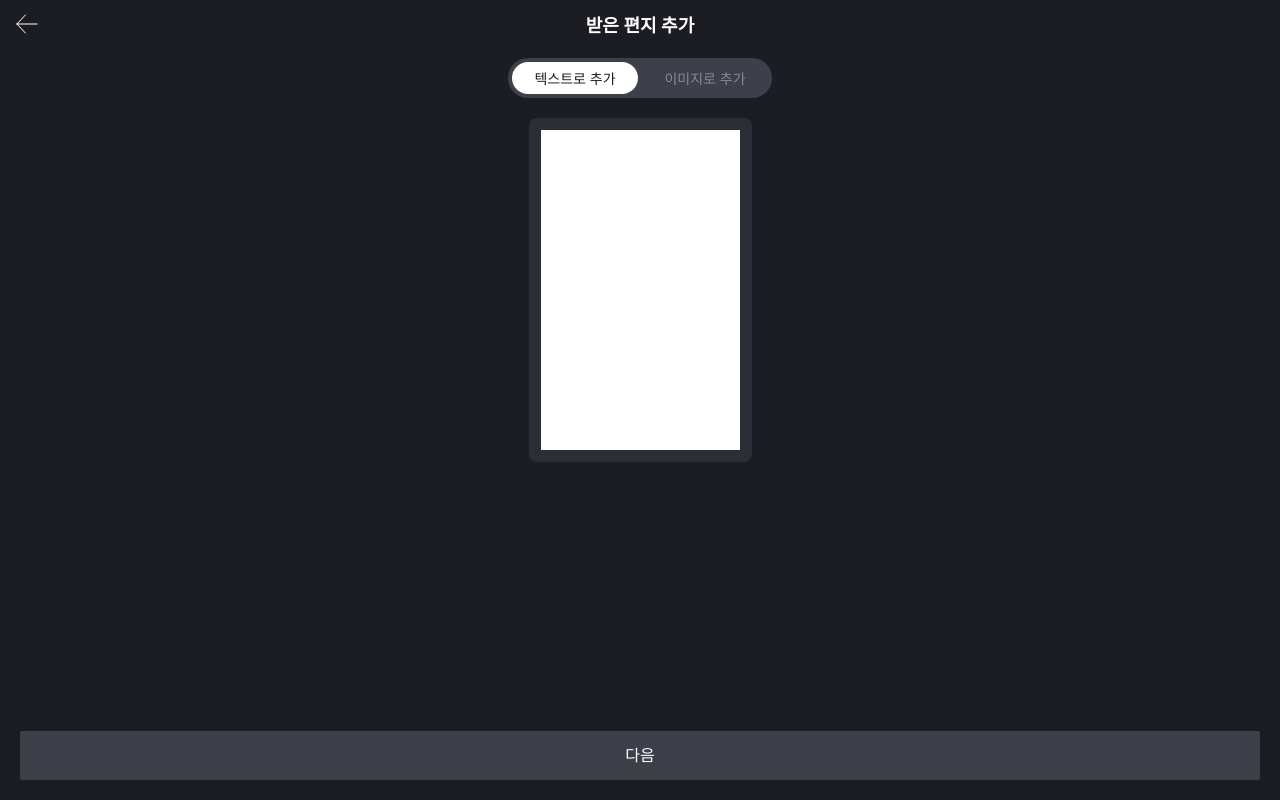
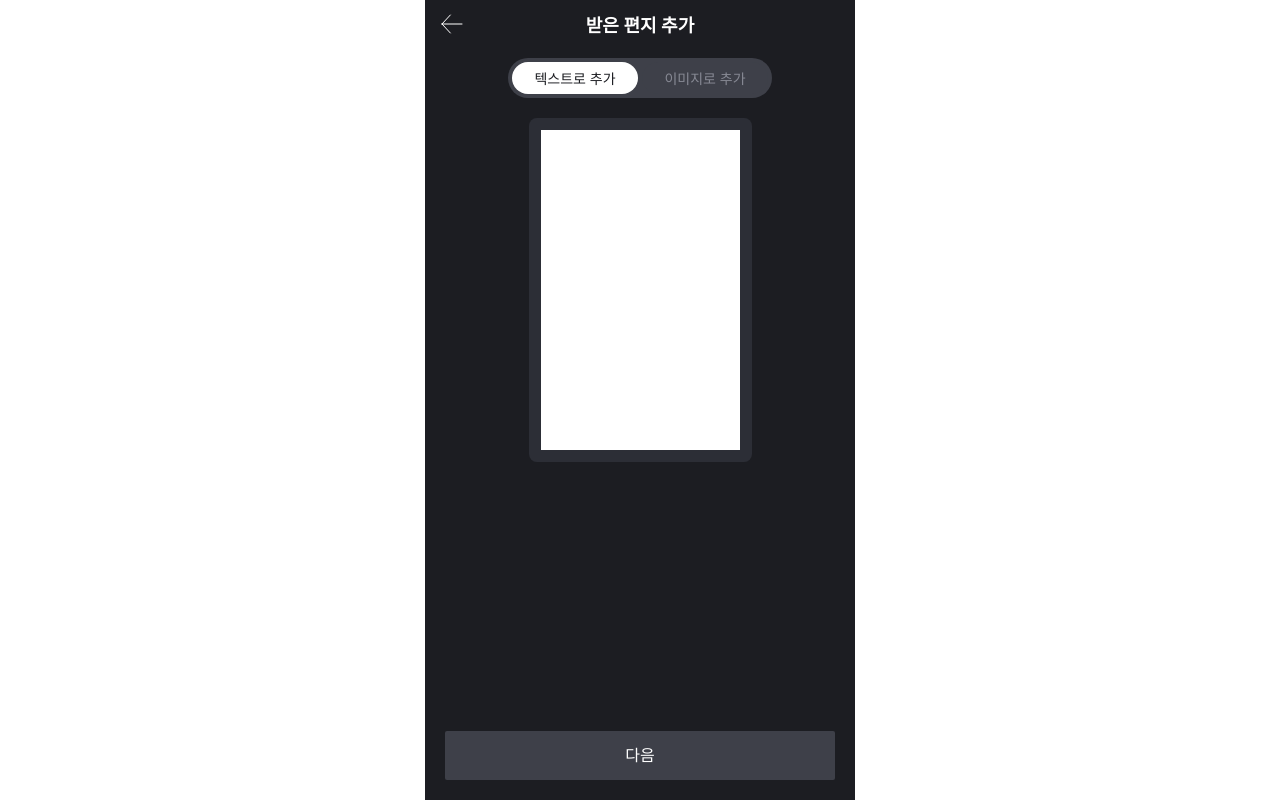
Before and after one commit to depromeet/ggogeet-client, a Next.js app: page /letter-storage/add in a window 1280 px wide. Built offline with nearby package versions, Linux system fonts and the light colour scheme; a web font is replaced by a local one.

Commit message:
💄 너비 설정 (#122)

```diff
--- a/src/styles/global.ts
+++ b/src/styles/global.ts
@@ -18,6 +18,8 @@ export const global = (theme: Theme) => css`
       Roboto, "Helvetica Neue", "Segoe UI", "Apple SD Gothic Neo",
       "Noto Sans KR", "Malgun Gothic", "Apple Color Emoji", "Segoe UI Emoji",
       "Segoe UI Symbol", sans-serif;
+    min-width: 360px;
+    max-width: 430px;
     & > div > div {
       min-height: 100vh;
       @supports (-webkit-touch-callout: none) {
```
